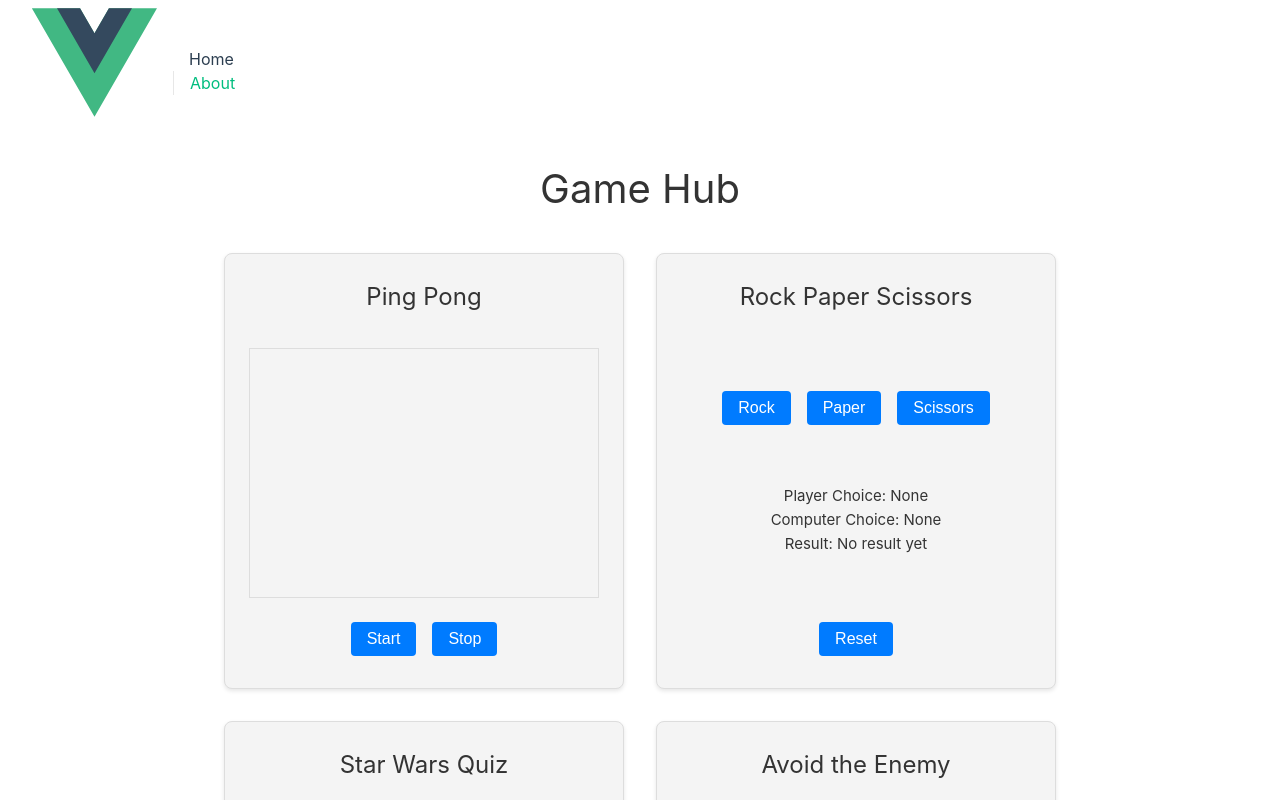
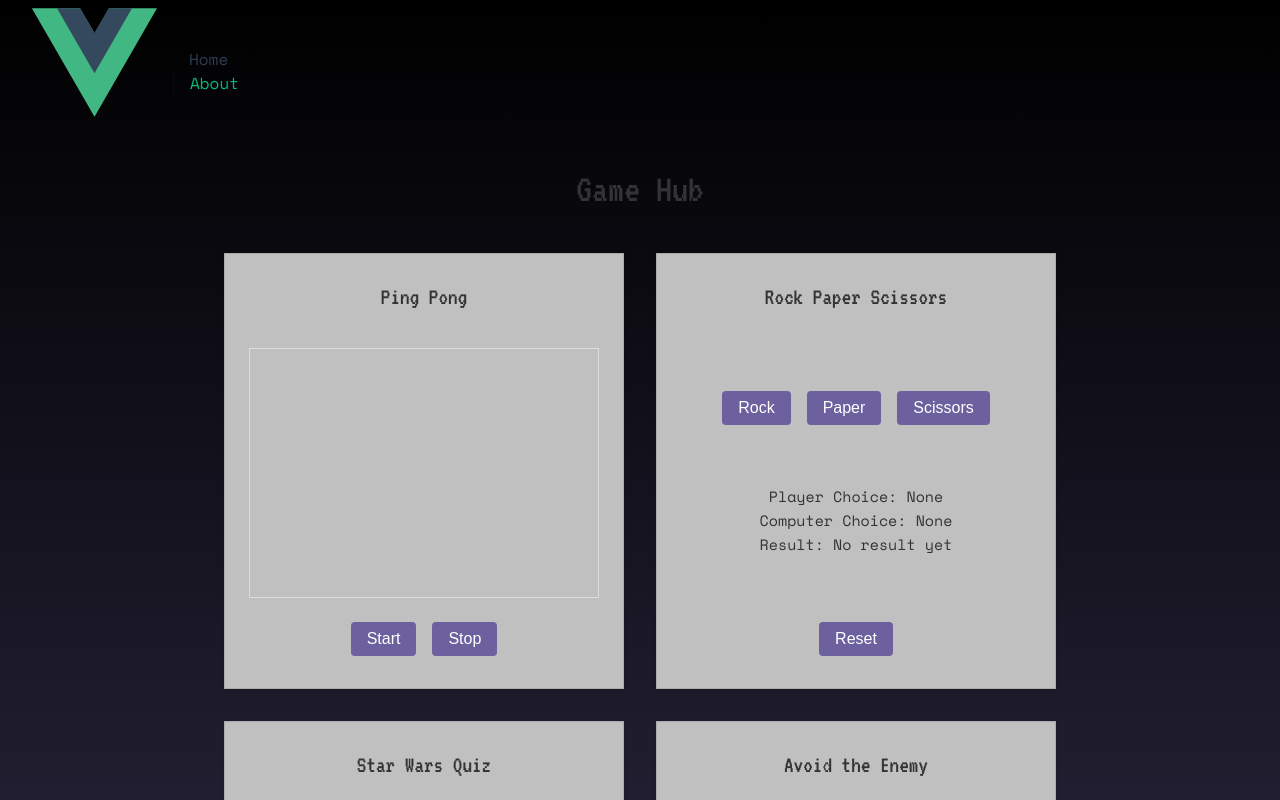
Before and after one commit to Mirkel1998/vue-project, a Vue app: page / in a window 1280 px wide. Shown: the top 800 px of the page. Built offline with nearby package versions, Linux system fonts and the light colour scheme.

Commit message:
Styling af js games
Hej Simon :)

```diff
--- a/src/Composables/useAvoidEnemyGame.js
+++ b/src/Composables/useAvoidEnemyGame.js
@@ -34,12 +34,12 @@
   };
 
   const drawPlayer = () => {
-    ctx.fillStyle = "#007bff";
+    ctx.fillStyle = "#6C619E"; // Updated player color
     ctx.fillRect(player.x, player.y, player.size, player.size);
   };
 
   const drawEnemies = () => {
-    ctx.fillStyle = "#ff0000";
+    ctx.fillStyle = "#000000"; // Updated enemy color to black
     enemies.forEach((enemy) => {
       ctx.fillRect(enemy.x, enemy.y, enemy.size, enemy.size);
     });
--- a/src/Composables/useFlappyBoxGame.js
+++ b/src/Composables/useFlappyBoxGame.js
@@ -34,12 +34,12 @@
   };
 
   const drawBox = () => {
-    ctx.fillStyle = "#007bff";
+    ctx.fillStyle = "#6C619E"; // Updated box (player) color
     ctx.fillRect(box.x, box.y, box.size, box.size);
   };
 
   const drawPipes = () => {
-    ctx.fillStyle = "#ff0000";
+    ctx.fillStyle = "#000000"; // Updated pipe (distraction) color to black
     pipes.forEach((pipe) => {
       // Top pipe
       ctx.fillRect(pipe.x, 0, pipeWidth, pipe.y);
--- a/src/Composables/useMazeEscapeGame.js
+++ b/src/Composables/useMazeEscapeGame.js
@@ -41,7 +41,7 @@
   };
 
   const drawPlayer = () => {
-    ctx.fillStyle = "#007bff";
+    ctx.fillStyle = "#6C619E"; // Updated player color
     ctx.fillRect(player.x, player.y, player.size, player.size);
   };
 
@@ -51,7 +51,7 @@
   };
 
   const drawMaze = () => {
-    ctx.fillStyle = "#333";
+    ctx.fillStyle = "#000000"; // Updated maze walls (distraction) color to black
     maze.forEach((wall) => {
       ctx.fillRect(wall.x, wall.y, wall.width, wall.height);
     });
--- a/src/Composables/usePingpongGame.js
+++ b/src/Composables/usePingpongGame.js
@@ -37,13 +37,13 @@
   const drawBall = () => {
     ctx.beginPath();
     ctx.arc(ballX, ballY, ballRadius, 0, Math.PI * 2);
-    ctx.fillStyle = "#007bff";
+    ctx.fillStyle = "#000000"; // Updated ball color to black
     ctx.fill();
     ctx.closePath();
   };
 
   const drawPaddle = () => {
-    ctx.fillStyle = "#007bff";
+    ctx.fillStyle = "#6C619E"; // Updated paddle color
     ctx.fillRect(paddleX, paddleY, paddleWidth, paddleHeight);
   };
 
--- a/src/Composables/useSnakeGame.js
+++ b/src/Composables/useSnakeGame.js
@@ -34,14 +34,14 @@
   };
 
   const drawSnake = () => {
-    ctx.fillStyle = "#007bff";
+    ctx.fillStyle = "#6C619E"; // Updated snake color to #6C619E
     snake.forEach((segment) => {
       ctx.fillRect(segment.x * cellSize, segment.y * cellSize, cellSize, cellSize);
     });
   };
 
   const drawFood = () => {
-    ctx.fillStyle = "#ff0000";
+    ctx.fillStyle = "#000000"; // Updated food color to black
     ctx.fillRect(food.x * cellSize, food.y * cellSize, cellSize, cellSize);
   };
 
--- a/src/Composables/useSpaceShooterGame.js
+++ b/src/Composables/useSpaceShooterGame.js
@@ -36,7 +36,7 @@
   };
 
   const drawPlayer = () => {
-    ctx.fillStyle = "#007bff";
+    ctx.fillStyle = "#6C619E"; // Updated player color
     ctx.fillRect(player.x, player.y, player.width, player.height);
   };
 
@@ -48,7 +48,7 @@
   };
 
   const drawEnemies = () => {
-    ctx.fillStyle = "#00ff00";
+    ctx.fillStyle = "#000000"; // Updated enemy color to black
     enemies.forEach((enemy) => {
       ctx.fillRect(enemy.x, enemy.y, enemy.width, enemy.height);
     });
--- a/src/assets/main.css
+++ b/src/assets/main.css
@@ -1,4 +1,5 @@
 @import './base.css';
+@import url('https://fonts.googleapis.com/css2?family=Space+Mono:ital,wght@0,400;0,700;1,400;1,700&family=VT323&display=swap');
 
 #app {
   max-width: 1280px;
@@ -33,3 +34,34 @@
     padding: 0 2rem;
   }
 }
+
+/* FONTS */
+:root {
+--font-headline: 'VT323', monospace;
+--font-main: 'Space Mono', monospace;
+
+}
+
+h1, h2, h3, h4, h5, h6 {
+  font-family: var(--font-headline);
+
+}
+
+h3 {
+    font-size: 2rem;
+    }
+
+h4 {
+    font-size: 1.5rem;
+    }
+
+body {
+  font-family: var(--font-main);
+}
+
+
+/* BACKGROUND */
+body {
+  background: linear-gradient(#000000 0%, #6C619E 100%);
+
+}
--- a/src/views/HomeView.vue
+++ b/src/views/HomeView.vue
@@ -56,7 +56,7 @@
   gameCardRef: spaceShooterGameCardRef,
   isGameRunning: isSpaceShooterRunning,
   startGame: startSpaceShooter,
-  resetGame: resetSpaceShooter, // Use resetGame instead of stopGame
+  resetGame: resetSpaceShooter,
 } = useSpaceShooterGame();
 
 const {
@@ -64,7 +64,7 @@
   gameCardRef: mazeEscapeGameCardRef,
   isGameRunning: isMazeEscapeRunning,
   startGame: startMazeEscape,
-  resetGame: resetMazeEscape, // Use resetGame instead of stopGame
+  resetGame: resetMazeEscape,
 } = useMazeEscapeGame();
 
 const {
@@ -78,7 +78,7 @@
 const {
   board,
   currentPlayer,
-  message: ticTacToeMessage, // Renamed to avoid conflict
+  message: ticTacToeMessage,
   makeMove,
   resetGame: resetTicTacToe,
 } = useTicTacToeGame();
@@ -88,7 +88,7 @@
   gameCardRef: snakeGameCardRef,
   isGameRunning: isSnakeRunning,
   startGame: startSnake,
-  resetGame: resetSnake, // Use resetGame instead of stopGame
+  resetGame: resetSnake,
 } = useSnakeGame();
 </script>
 
@@ -200,7 +200,7 @@
             {{ cell }}
           </div>
         </div>
-        <p>{{ ticTacToeMessage }}</p> <!-- Updated to use ticTacToeMessage -->
+        <p>{{ ticTacToeMessage }}</p>
         <button @click="resetTicTacToe">New Game</button>
       </div>
       <div class="game-card" ref="snakeGameCardRef">
@@ -236,21 +236,20 @@
 .game-grid {
   display: flex;
   justify-content: center;
-  align-items: stretch; /* Ensure all cards stretch to the same height */
+  align-items: stretch;
   gap: 2rem;
   flex-wrap: wrap;
 }
 
 .game-card {
-  background-color: #f4f4f4;
-  border: 1px solid #ddd;
-  border-radius: 8px;
+  background-color: #C0C0C0;
+  border: 1px solid #aaa;
   padding: 1.5rem;
   box-shadow: 0 2px 4px rgba(0, 0, 0, 0.1);
   width: 400px;
   display: flex;
   flex-direction: column;
-  justify-content: space-between; /* Distribute content evenly */
+  justify-content: space-between;
   align-items: center;
   gap: 1rem;
 }
@@ -266,7 +265,7 @@
   margin: 0.5rem;
   padding: 0.5rem 1rem;
   font-size: 1rem;
-  background-color: #007bff;
+  background-color: #6C619E;
   color: white;
   border: none;
   border-radius: 4px;
@@ -275,7 +274,7 @@
 }
 
 button:hover {
-  background-color: #0056b3;
+  background-color: #554d7a;
 }
 
 .quiz-question {
@@ -349,7 +348,7 @@
 }
 
 p {
-  color: #333; /* Ensure all paragraph text, including RGB Value, is #333 */
+  color: #333;
 }
 
 .tic-tac-toe-board {
@@ -366,7 +365,7 @@
   display: flex;
   justify-content: center;
   align-items: center;
-  background-color: #f4f4f4;
+  background-color: #6C619E;
   border: 1px solid #333;
   font-size: 1.5rem;
   font-weight: bold;
```
